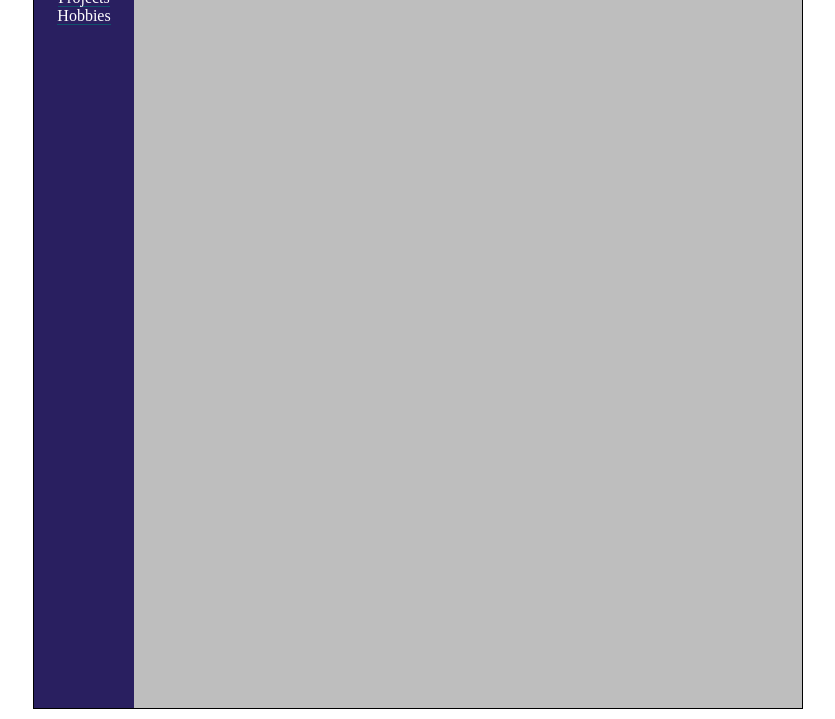
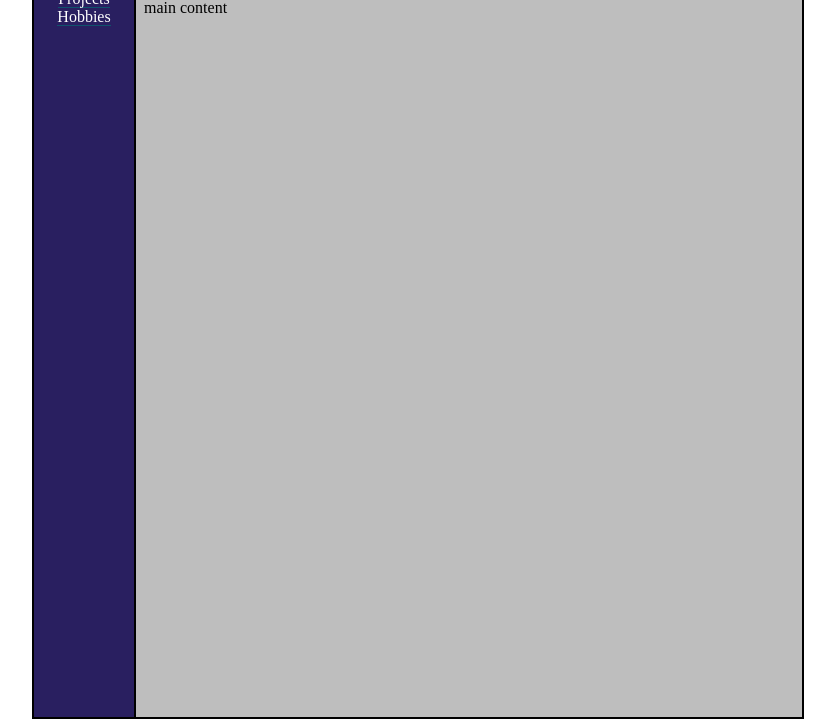
Before and after one commit to mikeadkison/personal-website, a plain HTML site: page index.html in a window 1280 px wide. Shown: the part 85-804 px from the top of the page, without its empty margins (222-1057 px from the left). Drawn offline with Linux system fonts and the light colour scheme; a web font is replaced by a local one.

Commit message:
add main content container div

```diff
--- a/index.html
+++ b/index.html
@@ -32,10 +32,13 @@
           <br>
         </div>
       </div>
+      <div id="main-content-container">
+        <div id="main-content">
+          main content
+        </div>
+      </div>
     </div>
 
-    <div id="main-content">
-    </div>
-  </body>
+    </body>
 
 </html>
--- a/style.css
+++ b/style.css
@@ -5,6 +5,7 @@
 body {
   font-family: 'Fira Sans';
   background-color: white;
+  margin-bottom: 0px;
 }
 
 #sidebar {
@@ -47,7 +48,7 @@ a {
   left: 250px;
 }
 
-.title {
+#title {
   margin: 0px;
   float: left;
 }
@@ -57,7 +58,8 @@ a {
   position: relative;
   height: 100%;
   width: 768px;
-  border-width: 1px;
+  border-width: 2px;
+  overflow: hidden;
   border-color: black;
   border-style: solid;
   background-color: #BEBEBE;
@@ -70,3 +72,19 @@ a {
 .header-link {
   border-bottom: 0px;
 }
+
+#main-content {
+  width: 648px;
+  position: absolute;
+  left: 8px;
+  top: 10px;
+}
+
+#main-content-container {
+  border-left: 2px black solid;
+  position: absolute;
+  left: 100px;
+  top: 64px;
+  width: 668px;
+  height: 100%;
+}
```
